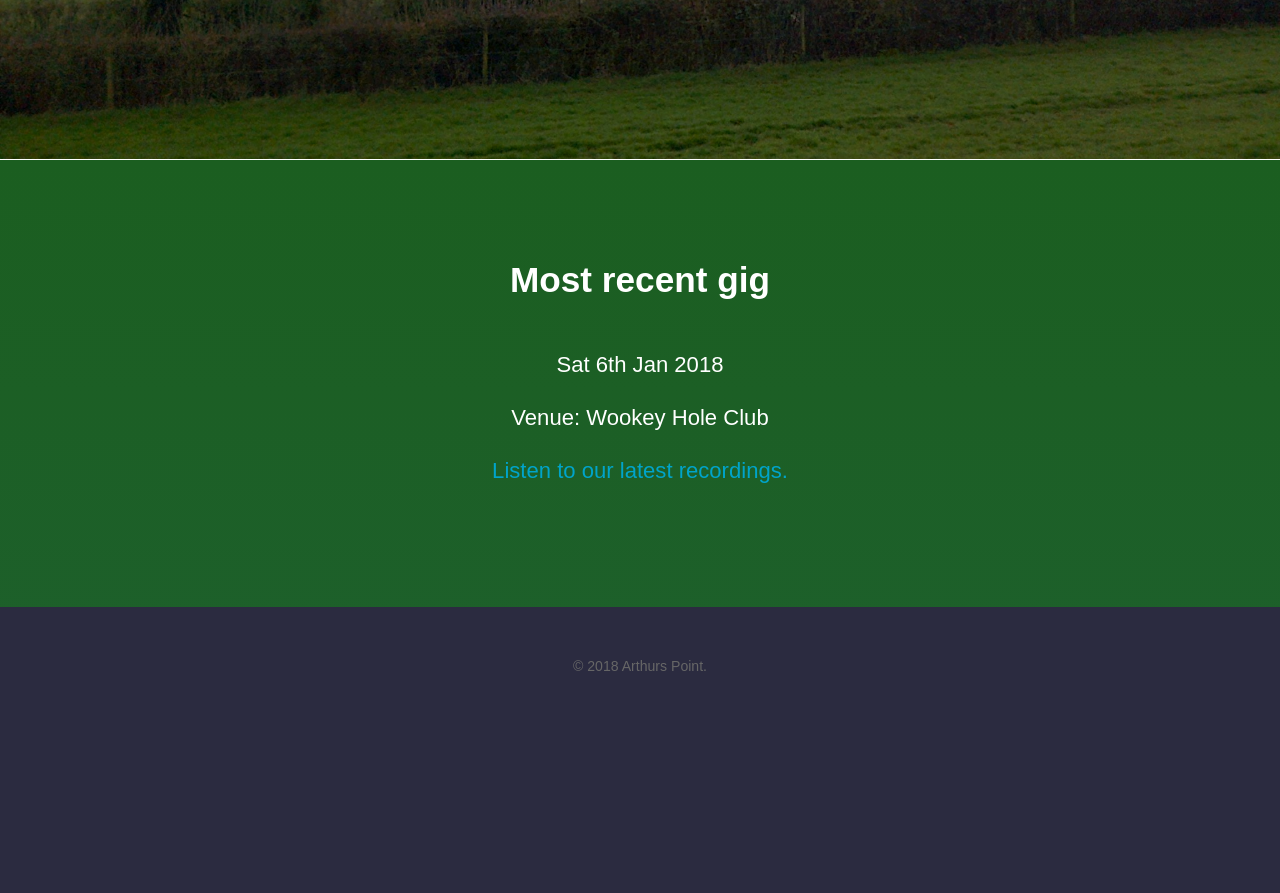
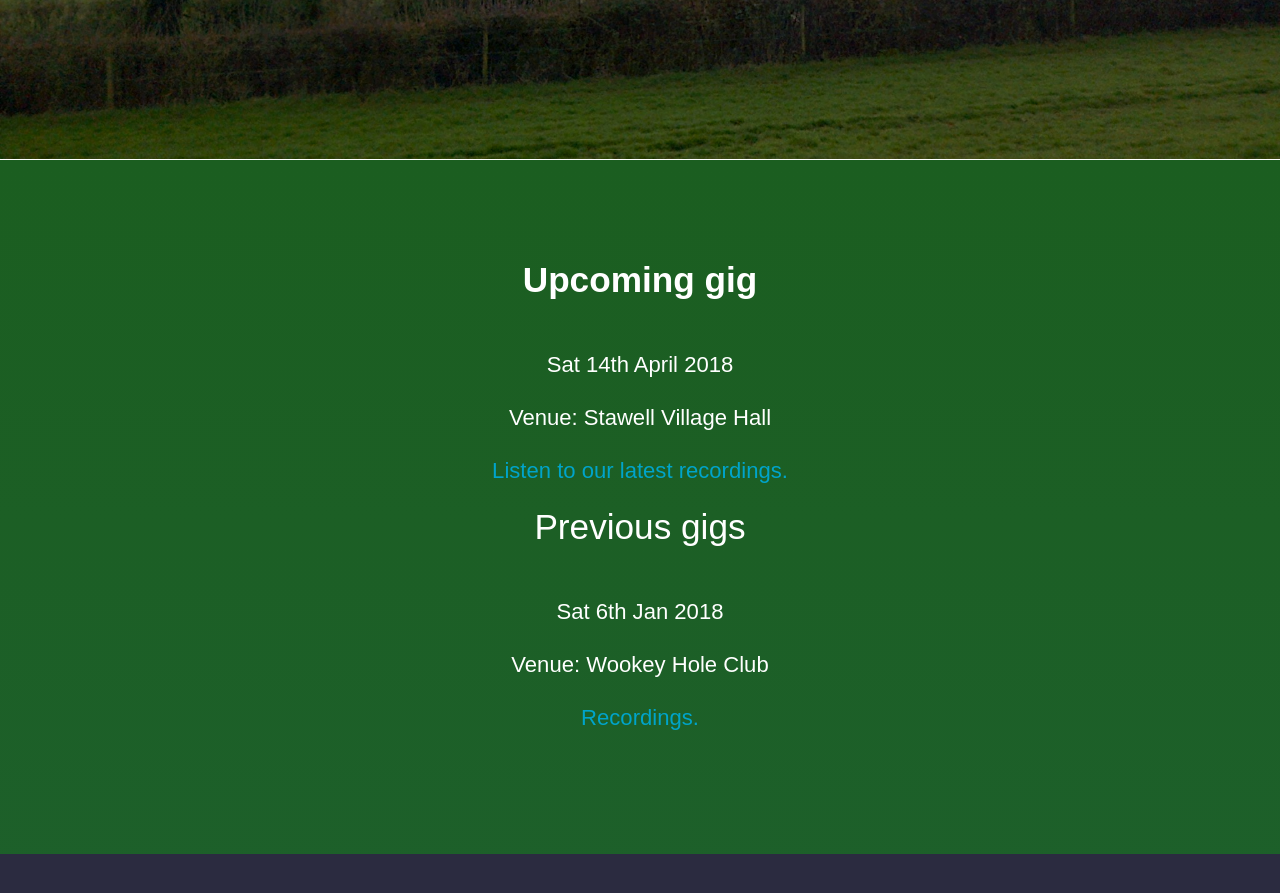
Before and after one commit to arthurspoint/arthurspoint.github.io, a Jekyll site: the page built from index.html, in a window 1280 px wide and 900 px high, scrolled down 674 px. Shown: the top 893 px of the window. Built offline with Jekyll 4.4.1, drawn with Linux system fonts in a browser that asks for light colours; before the commit the page ends 1400 px from its top, so only the background shows below that.

Commit message:
Added another gig

```diff
--- a/index.html
+++ b/index.html
@@ -25,13 +25,16 @@ description: Alternative Folk band from Wookey Hole
 
 
 	<section class="bottom-cta">
-		<h2 class="editable"><strong>Most recent gig</strong></h2>
-<p style="color:white">Sat 6th Jan 2018
-</p><p style="color:white">Venue: Wookey Hole Club
-</p>
-<p style="color:white;"><a href="/tracks">Listen to our latest recordings.</a></p>
+		<h2 class="editable"><strong>Upcoming gig</strong></h2>
 
+		<p style="color:white">Sat 14th April 2018</p>
+		<p style="color:white">Venue: Stawell Village Hall</p>
+		<p style="color:white;"><a href="/tracks">Listen to our latest recordings.</a></p>
 
+		<h2>Previous gigs</h2>
+		<p style="color:white">Sat 6th Jan 2018</p>
+		<p style="color:white">Venue: Wookey Hole Club</p>
+		<p style="color:white;"><a href="/tracks">Recordings.</a></p>
 	</section>
 </div>
 
```
